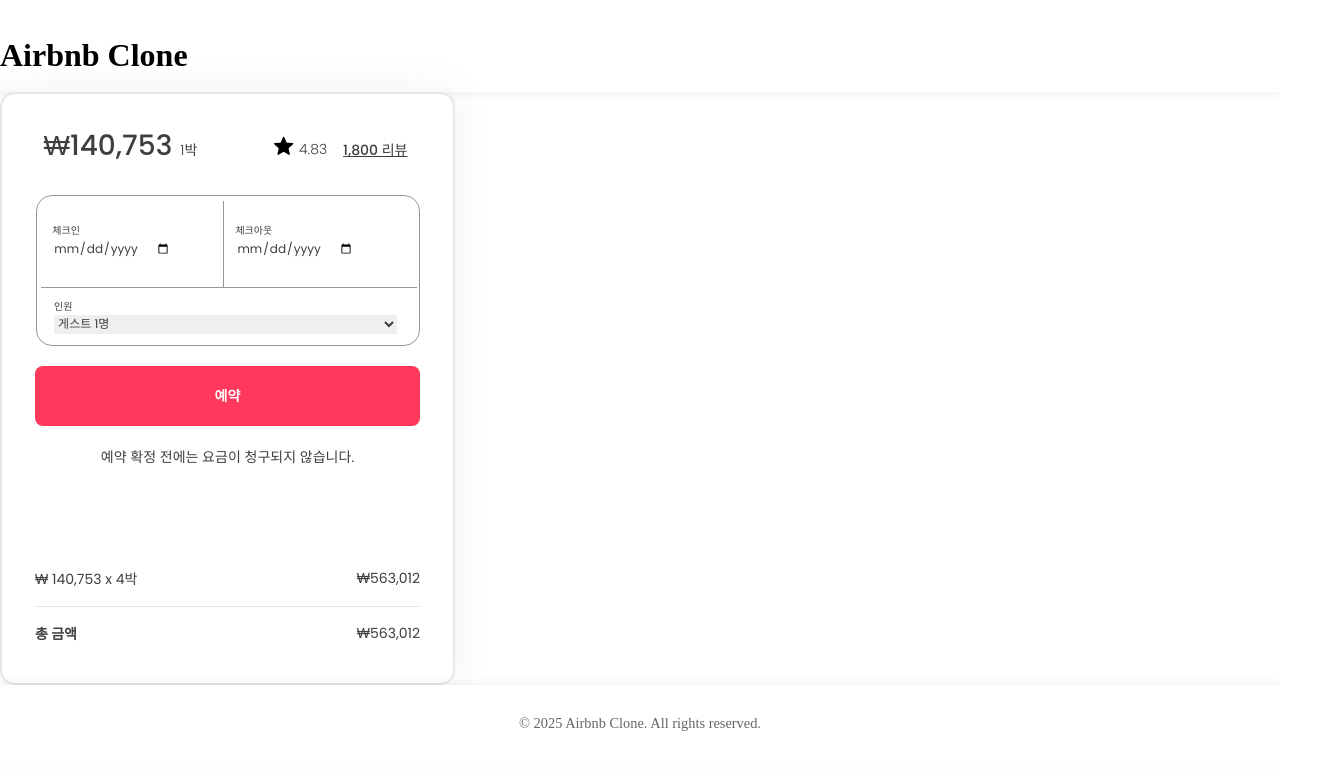
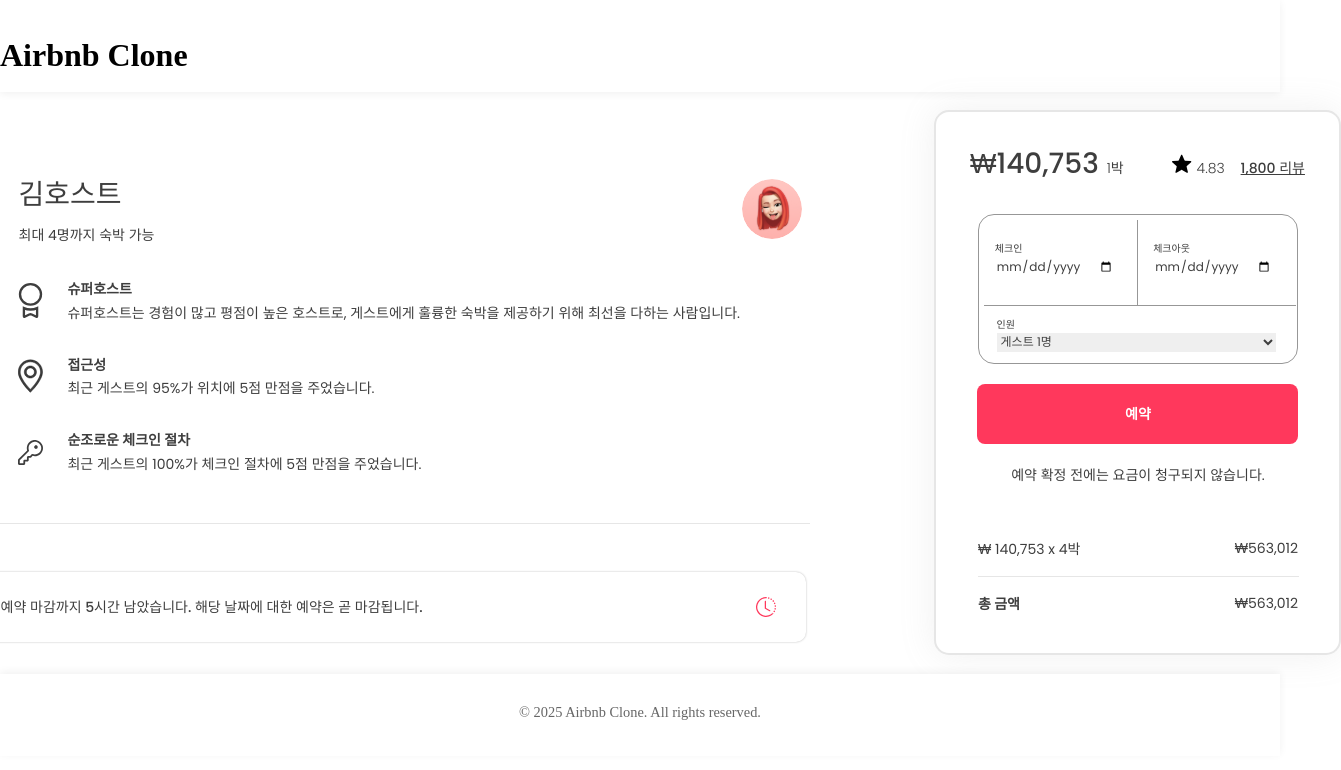
Before and after one commit to EFUB5-Doppelganger/Frontend, a Next.js app in the folder airbnb/: page /lodgingDetail in a window 1280 px wide. Shown: the top 770 px of the page, 1341 px wide, since content can reach past the window. Built offline with nearby package versions, Linux system fonts and the light colour scheme.

Commit message:
feat: 숙소 상세 호스트/가격 정보 ui 수정

```diff
--- a/airbnb/src/app/lodgingDetail/hostInfo.tsx
+++ b/airbnb/src/app/lodgingDetail/hostInfo.tsx
@@ -4,6 +4,7 @@
 import SUPERHOST from '../../../public/superHost.svg';
 import LOCATION from '../../../public/location.svg';
 import KEY from '../../../public/key.svg';
+import Image from 'next/image';
 
 const poppins = Poppins({ subsets: ['latin'], weight: ['400', '600'] });
 
@@ -13,20 +14,25 @@
   hostProfile: React.ReactElement;
 }
 
-export default function hostInfo (props: Props) {
+export default function HostInfo (props: Props) {
   return (
     <Wrapper>
       <HostInfoContainer>
-        <HostInfo>
+        <HostInformation>
           <HostName className={poppins.className}>{props.hostName}</HostName>
           <Limit className={poppins.className}>{props.limit}</Limit>
-        </HostInfo>
+        </HostInformation>
         {props.hostProfile}
       </HostInfoContainer>
 
       <NoticeContainer>
         <Notice>
-          <SUPERHOST />
+          <Image
+            src="/superHost.svg"
+            alt="슈퍼호스트"
+            width={25}
+            height={35}
+          />
           <NoticeContent>
             <Subtitle className={poppins.className}>슈퍼호스트</Subtitle>
             <Description className={poppins.className}>
@@ -36,7 +42,12 @@
         </Notice>
 
         <Notice>
-          <LOCATION />
+          <Image
+            src="/location.svg"
+            alt="위치"
+            width={25}
+            height={35}
+          />
           <NoticeContent>
             <Subtitle className={poppins.className}>접근성</Subtitle>
             <Description className={poppins.className}>
@@ -46,7 +57,12 @@
         </Notice>
 
         <Notice>
-          <SUPERHOST />
+          <Image
+            src="/key.svg"
+            alt="키"
+            width={25}
+            height={35}
+          />
           <NoticeContent>
             <Subtitle className={poppins.className}>순조로운 체크인 절차</Subtitle>
             <Description className={poppins.className}>
@@ -60,7 +76,7 @@
 }
 
 const Wrapper = styled.div`
-  width: 45.4375rem;
+  width: 50.9375rem;
   display: flex;
   flex-direction: column;
   padding: 2rem;
@@ -71,9 +87,10 @@
   padding: 1rem;
   justify-content: space-between;
   align-items: center;
+  width: 48.9375rem;
 `;
 
-const HostInfo = styled.div`
+const HostInformation = styled.div`
   display: flex;
   flex-direction: column;
   gap: 0.5rem;
@@ -86,6 +103,8 @@
   font-style: normal;
   font-weight: 500;
   line-height: normal;
+  margin: 0;
+  padding: 0;
 `;
 
 const Limit = styled.p`
@@ -95,20 +114,22 @@
   font-style: normal;
   font-weight: 400;
   line-height: normal;
+  margin: 0;
+  padding: 0;
 `;
 
 const NoticeContainer = styled.div`
   display: flex;
   flex-direction: column;
   padding: 1rem;
-  gap: 1.56rem;
+  gap: 1.88rem;
   justify-content: center;
   align-items: center;
 `;
 
 const Notice = styled.div`
   display: flex;
-  gap: 1.19rem;
+  gap: 1.55rem;
   justify-content: center;
   align-items: center;
 `;
@@ -117,8 +138,8 @@
   display: flex;
   flex-direction: column;
   gap: 0.1rem;
-  justify-content: flex-start;
-  align-items: center;
+  justify-content: center;
+  align-items: flex-start;
 `;
 
 const Subtitle = styled.span`
@@ -137,5 +158,6 @@
   font-style: normal;
   font-weight: 400;
   line-height: normal;
-  width: 43.9375rem;
+  width: 45.9375rem;
+  margin: 0;
 `;
--- /dev/null
+++ b/airbnb/src/app/lodgingDetail/hostPrice.tsx
@@ -0,0 +1,80 @@
+import React from 'react';
+import styled from 'styled-components';
+import Image from 'next/image';
+import HostInfo from './hostInfo';
+import Price from './price';
+
+export default function HostPrice () {
+  return (
+    <Wrapper>
+      <LeftContainer>
+        <HostInfo
+          hostName="김호스트"
+          limit="최대 4명까지 숙박 가능"
+          hostProfile={<img src="/profile/profile1.svg" alt="호스트 프로필" style={{width: '60px', borderRadius: '50%'}} />}
+        />
+        <Line />
+        <ReservationTimeNotice>
+          <TextNotice>
+            예약 마감까지 5시간 남았습니다. 해당 날짜에 대한 예약은 곧 마감됩니다.
+          </TextNotice>
+          <Image
+            src="/time.svg"
+            alt="시간 이모지"
+            width={20}
+            height={20}
+          />
+        </ReservationTimeNotice>
+      </LeftContainer>
+      <Price />
+    </Wrapper>
+  );
+}
+
+const Wrapper = styled.div`
+  display: flex;
+  gap: 3.31rem;
+  justify-content: center;
+  align-items: center;
+`;
+
+const LeftContainer = styled.div`
+  display: flex;
+  flex-direction: column;
+  padding: 2rem;
+`;
+
+const Line = styled.div`
+  width: 52.4375rem;
+  height: 0.0625rem;
+  flex-shrink: 0;
+  background: #E6E6E6;
+`;
+
+const ReservationTimeNotice = styled.div`
+  width: 48.4375rem;
+  height: 2.375rem;
+  flex-shrink: 0;
+  border-radius: 0.625rem;
+  background: #FFF;
+  box-shadow: 0 0 2px 0 rgba(43, 43, 43, 0.35);
+  display: flex;
+  justify-content: space-between;
+  align-items: center;
+  padding: 1rem 1.88rem;
+  margin-top: 3rem;
+`;
+
+const TextNotice = styled.p`
+  display: flex;
+  width: 37.25rem;
+  height: 0.875rem;
+  flex-direction: column;
+  justify-content: center;
+  color: #3E3E3E;
+  font-family: Poppins;
+  font-size: 0.875rem;
+  font-style: normal;
+  font-weight: 500;
+  line-height: normal;
+`;
--- a/airbnb/src/app/lodgingDetail/page.tsx
+++ b/airbnb/src/app/lodgingDetail/page.tsx
@@ -2,9 +2,9 @@
 
 import React from 'react';
 import Review from '@/app/common/review';
-import Price from '@/app/lodgingDetail/price';
+import HostPrice from '@/app/lodgingDetail/hostPrice';
 
 
 export default function Page() {
-  return <Price />
+  return <HostPrice />
 }
--- a/airbnb/src/app/lodgingDetail/price.tsx
+++ b/airbnb/src/app/lodgingDetail/price.tsx
@@ -5,7 +5,7 @@
 
 const poppins = Poppins({ subsets: ['latin'], weight: ['300', '400', '500', '600'] });
 
-export default function price () {
+export default function Price () {
   return (
     <Wrapper>
       <PriceHeader>
@@ -53,14 +53,14 @@
       <TotalContainer>
         <TotalCalculation>
           <Calculation className={poppins.className}>₩ 140,753 x 4박</Calculation>
-          <Price className={poppins.className}>₩563,012</Price>
+          <PriceText className={poppins.className}>₩563,012</PriceText>
         </TotalCalculation>
 
         <Line3 />
 
         <TotalInfo>
           <TotalText className={poppins.className}>총 금액</TotalText>
-          <Price className={poppins.className}>₩563,012</Price>
+          <PriceText className={poppins.className}>₩563,012</PriceText>
         </TotalInfo>
       </TotalContainer>
     </Wrapper>
@@ -68,8 +68,8 @@
 }
 
 const Wrapper = styled.div`
-  width: 28.1875rem;
-  height: 36.8125rem;
+  width: 25.1875rem;
+  height: 33.8125rem;
   flex-shrink: 0;
   border-radius: 0.9375rem;
   border: 2px solid #E6E6E6;
@@ -83,7 +83,7 @@
 `;
 
 const PriceHeader = styled.div`
-  width: 25rem;
+  width: 23rem;
   height: 2.7rem;
   display: flex;
   align-items: center;
@@ -106,7 +106,7 @@
   font-style: normal;
   font-weight: 300;
   line-height: normal;
-  margin: 0.5rem 4.81rem 0 0.5rem;
+  margin: 0.5rem 3rem 0 0.5rem;
 `;
 
 const StarRating = styled.div`
@@ -120,6 +120,7 @@
 
 const DateSelectContainer = styled.div`
   display: flex;
+  justify-content: space-between;
 `;
 
 const ReviewCount = styled.span`
@@ -141,14 +142,14 @@
   flex-direction: column;
   border: 1px solid #979797;
   border-radius: 1rem;
-  width: 24rem;
+  width: 20rem;
   overflow: visible;
   box-sizing: border-box;
   padding: 0.3rem;
 `;
 
 const SelectDate = styled.div`
-  width: 10rem;
+  width: 8rem;
   height: 2.5125rem;
   flex-shrink: 0;
   background: #FFF;
@@ -175,7 +176,7 @@
 `;
 
 const Line2 = styled.div`
-  width: 23.5rem;
+  width: 19.5rem;
   height: 0.0625rem;
   background: #979797;
 `;
@@ -191,7 +192,7 @@
 `;
 
 const GuestContainer = styled.div`
-  width: 21.4375rem;
+  width: 17.4375rem;
   height: 2.2125rem;
   flex-shrink: 0;
   background: #FFF;
@@ -213,7 +214,7 @@
 
 const ReservationBtn = styled.button`
   display: flex;
-  width: 24.0625rem;
+  width: 20.0625rem;
   height: 3.75rem;
   padding: 0.625rem;
   justify-content: center;
@@ -244,8 +245,9 @@
   flex-direction: column;
   gap: 1rem;
   padding: 0 2rem;
-  margin-top: 5rem;
+  margin-top: 2rem;
   margin-bottom: 1rem;
+  width: 20rem;
 `;
 
 const TotalCalculation = styled.div`
@@ -261,7 +263,7 @@
   line-height: normal;
 `;
 
-const Price = styled.div`
+const PriceText = styled.div`
   color: #3E3E3E;
   text-align: right;
   font-size: 0.875rem;
@@ -271,7 +273,7 @@
 `;
 
 const Line3 = styled.div`
-  width: 24.0625rem;
+  width: 20.0625rem;
   height: 0.0625rem;
   flex-shrink: 0;
   background: #E6E6E6;
```
